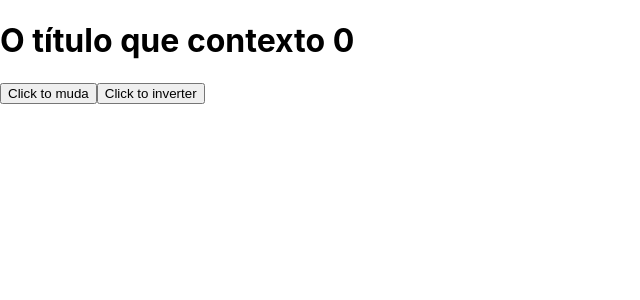
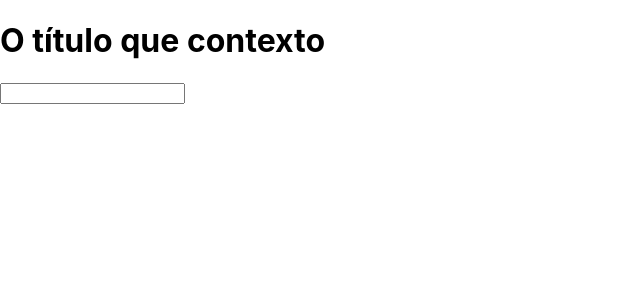
Before and after one commit to FelipeJhordan/curso-de-reactjs-nextjs-completo, a React (Create React App) app in the folder aulas/project2/: page / in a window 1280 px wide. Shown: the top 300 px of the page, without its empty margins (0-640 px from the left). Built offline with nearby package versions, Linux system fonts and the light colour scheme.

Commit message:
react(react-hooks): using context+redux

```diff
--- a/aulas/project2/src/App.js
+++ b/aulas/project2/src/App.js
@@ -1,39 +1,76 @@
-import { useReducer } from 'react';
+import { createContext, useContext, useReducer, useRef } from 'react';
 import './App.css';
-// estado inicial
+import P from 'prop-types';
+
+//actions.js
+export const actions = {
+  CHANGE_TITLE: 'CHANGE_TITLE',
+};
+
+// estado inicial data.js
 const globalState = {
   title: 'O título que contexto',
   body: 'O body de contexto',
   counter: 0,
 };
-// função que será acionada quando alterado o state
-const reducer = (state, action) => {
+
+// reducer.js
+
+export const reducer = (state, action) => {
   switch (action.type) {
-    case 'muda':
-      console.log('Chamou muda');
-      return { ...state, title: 'Mudou ' + action.payload };
-    case 'inverter':
-      console.log('Inverter');
-      return { ...state, title: state.title.split('').reverse().join('') };
+    case actions.CHANGE_TITLE: {
+      console.log('Mudar título');
+      return {
+        ...state,
+        title: action.payload,
+      };
+    }
   }
-  // sempre é importante retornar o estado na ação
   return { ...state };
 };
 
-// Usado com estados mais complexos que requerem uma lógica
+// AppContext
+const Context = createContext();
+
+// Provider
+const AppContext = ({ children }) => {
+  const [state, dispatch] = useReducer(reducer, globalState);
+
+  const changeTitle = (payload) => {
+    dispatch({ type: actions.CHANGE_TITLE, payload });
+  };
+
+  return <Context.Provider value={{ state, changeTitle }}>{children}</Context.Provider>;
+};
+
+AppContext.propTypes = {
+  children: P.node,
+};
+
+export const H1 = () => {
+  const context = useContext(Context);
+  const inputRef = useRef();
+  return (
+    <>
+      <h1
+        onClick={() => {
+          context.changeTitle(inputRef.current.value);
+        }}
+      >
+        {context.state.title}
+      </h1>
+      <input type="text" ref={inputRef} />
+    </>
+  );
+};
+
 function App() {
-  const [state, dispatch] = useReducer(reducer, globalState);
-  const { counter, title, body } = state;
   return (
-    <div>
-      <h1>
-        {title} {counter}
-      </h1>
-      <button onClick={() => dispatch({ type: 'muda', payload: new Date().toLocaleDateString('pt-BR') })}>
-        Click to muda
-      </button>
-      <button onClick={() => dispatch({ type: 'inverter' })}> Click to inverter</button>
-    </div>
+    <AppContext>
+      <div>
+        <H1></H1>
+      </div>
+    </AppContext>
   );
 }
 
```
